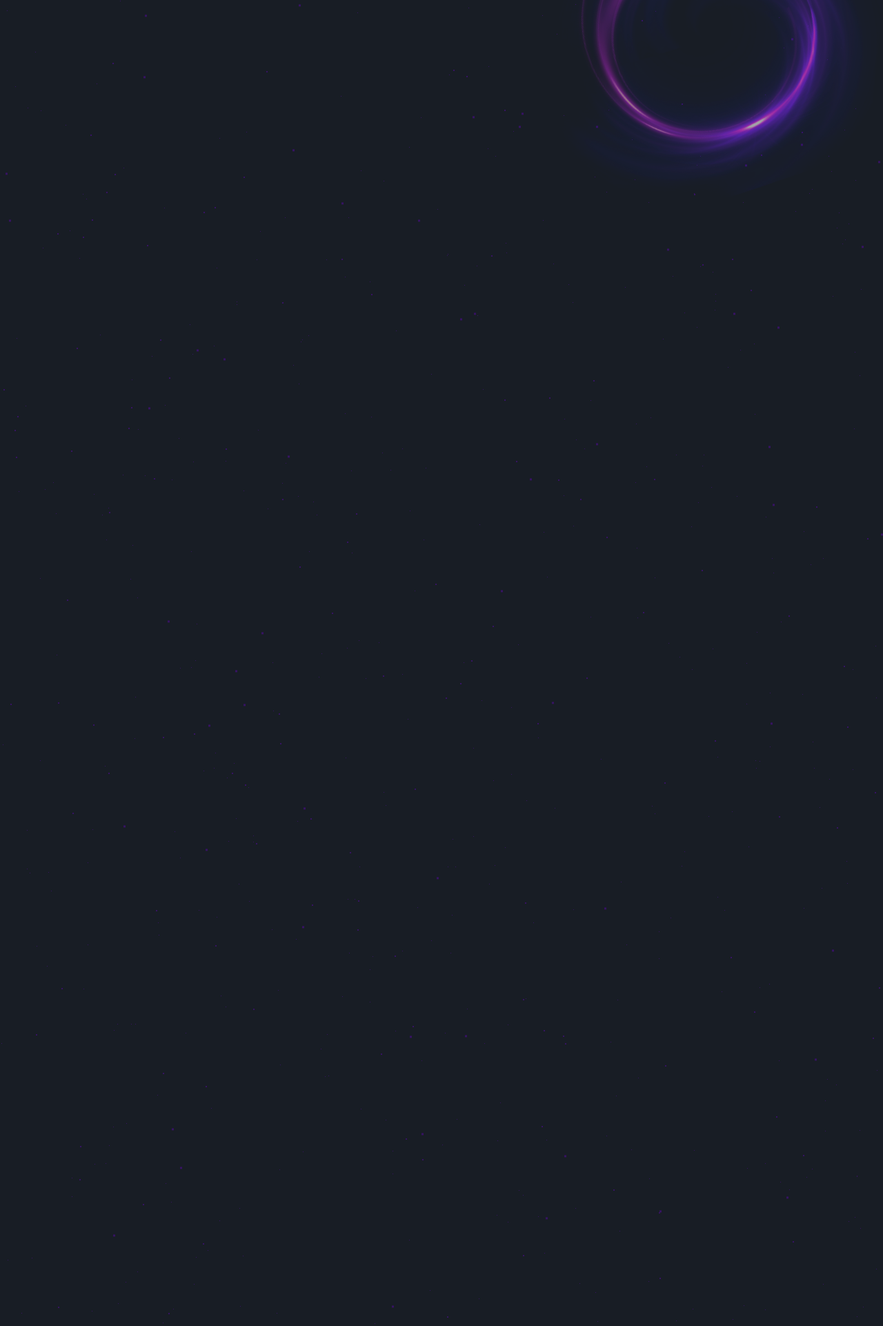
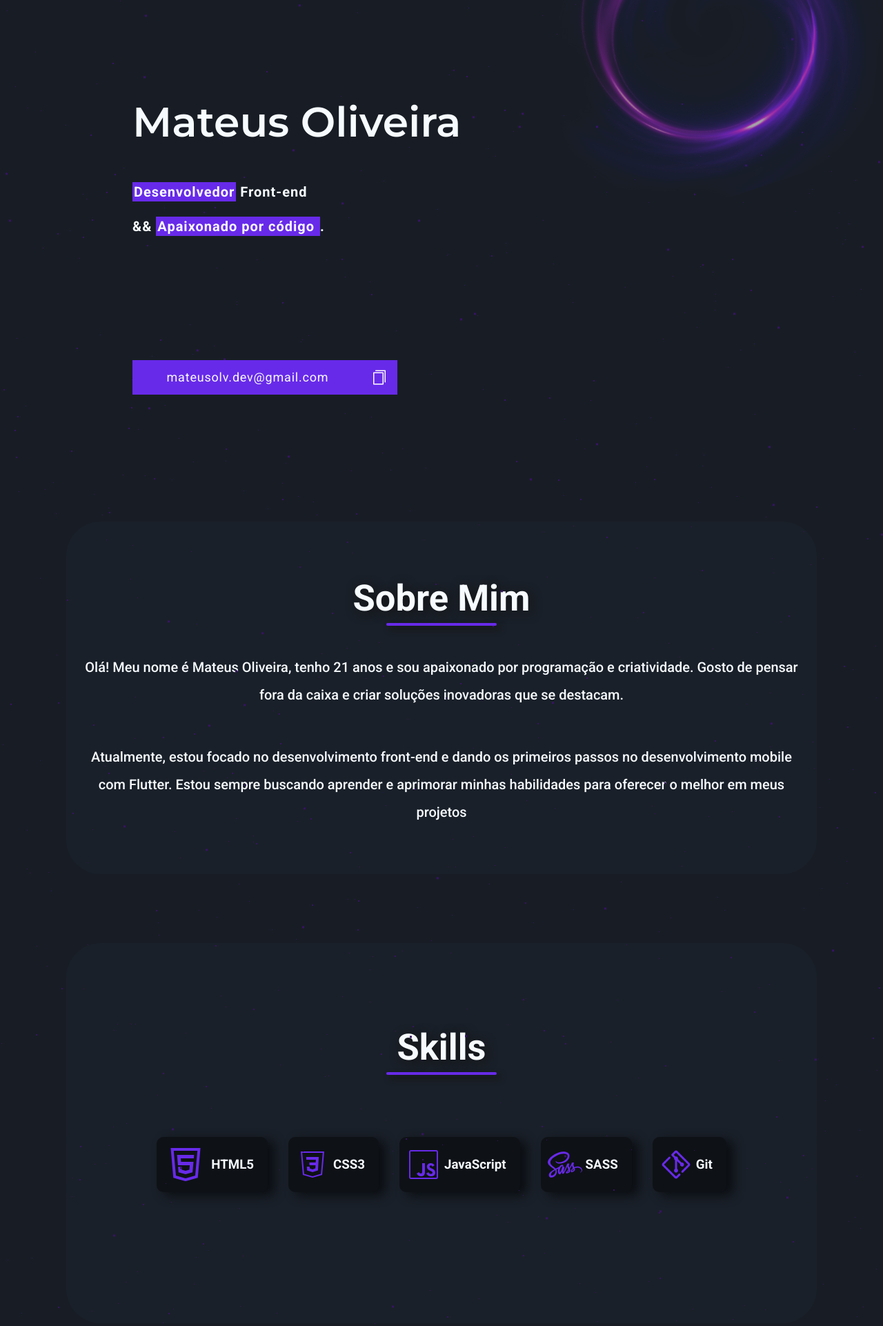
Before and after one commit to Mateus-olv-dev/personal-website, a plain HTML site: page index.html in a window 1280 px wide. Shown: the part 144-2066 px from the top of the page at 69% size. Drawn offline with nearby package versions, Linux system fonts and the light colour scheme.

Commit message:
Exclusão da biblioteca AOS por apresentar problemas no ambiente mobile

```diff
--- a/index.html
+++ b/index.html
@@ -64,13 +64,13 @@
 
 
 
-    <div id="perfil" data-aos="fade-right" data-aos-duration="800" data-aos-once="true">
+    <div id="perfil" >
 
       <h1 class="nome_banner">Mateus Oliveira</h1>
 
       <h2 class="subtitulos_banner"><span class="detail_sub">Desenvolvedor</span> Front-end<br> && <span class="detail_sub"> Apaixonado por código </span> .</h2>
     </div>
-      <div class="email_box" data-aos="fade-right" data-aos-duration="800" data-aos-once="true">
+      <div class="email_box" >
         <p class="email">mateusolv.dev@gmail.com</p>
         <p class="email_after" style="display: none;">Copiado  área de transferência!</p>
         <button class="copy_button">
@@ -79,7 +79,7 @@
         </button>
 
   </section>
-  <section id="sobre_mim" data-aos="fade-right" data-aos-duration="800" data-aos-once="true">
+  <section id="sobre_mim" >
     <div class="feed">
       <h2>Sobre Mim</h2>
       <div class="detail_02"></div>
@@ -91,7 +91,7 @@
       Atualmente, estou focado no desenvolvimento front-end e dando os primeiros passos no desenvolvimento mobile com Flutter. Estou sempre buscando aprender e aprimorar minhas habilidades para oferecer o melhor em meus projetos
     </p>
   </section>
-  <section id="skills" data-aos="fade-right" data-aos-duration="800" data-aos-once="true">
+  <section id="skills">
     <div class="feed">
       <h2>Skills</h2>
       <div class="detail_02"></div>
@@ -146,7 +146,7 @@ style="fill:#000000;">
         <h3>Git</h3>
       </div>
   </section>
-  <section id="projetos" class="feed" data-aos="fade-right" data-aos-duration="800" data-aos-once="true" data-aos-offset="200">
+  <section id="projetos" class="feed" >
     <div>
       <h2>Projetos</h2>
       <div class=" detail_02"></div>
@@ -188,7 +188,6 @@ style="fill:#000000;">
   </footer>
 
   <script src="src/js/main.js"></script>
-  <!-- <script src="https://cdn.jsdelivr.net/npm/aos@2.3.4/dist/aos.js"></script> -->
 </body>
 
 </html>
--- a/src/js/main.js
+++ b/src/js/main.js
@@ -1,7 +1,3 @@
-document.addEventListener('DOMContentLoaded', function () {
-  AOS.init();
-});
-
 const copyButton = document.querySelector('.copy_button');
 const textToCopy = document.querySelector('.email');
 const emailAfter = document.querySelector('.email_after');
```
